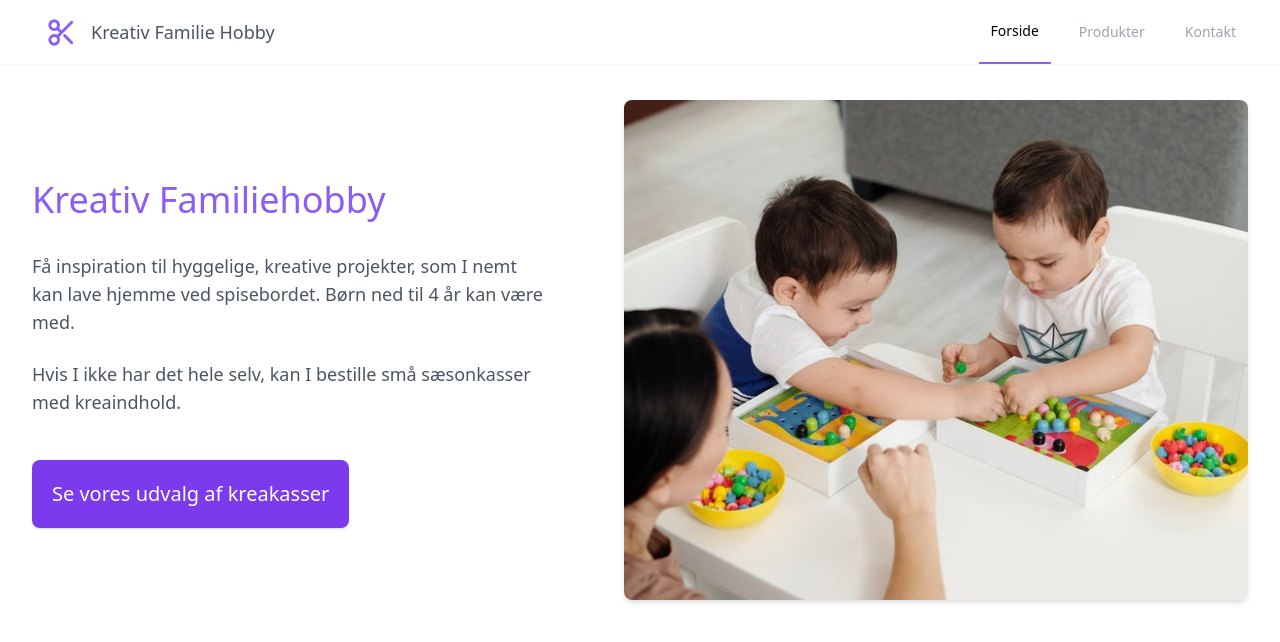
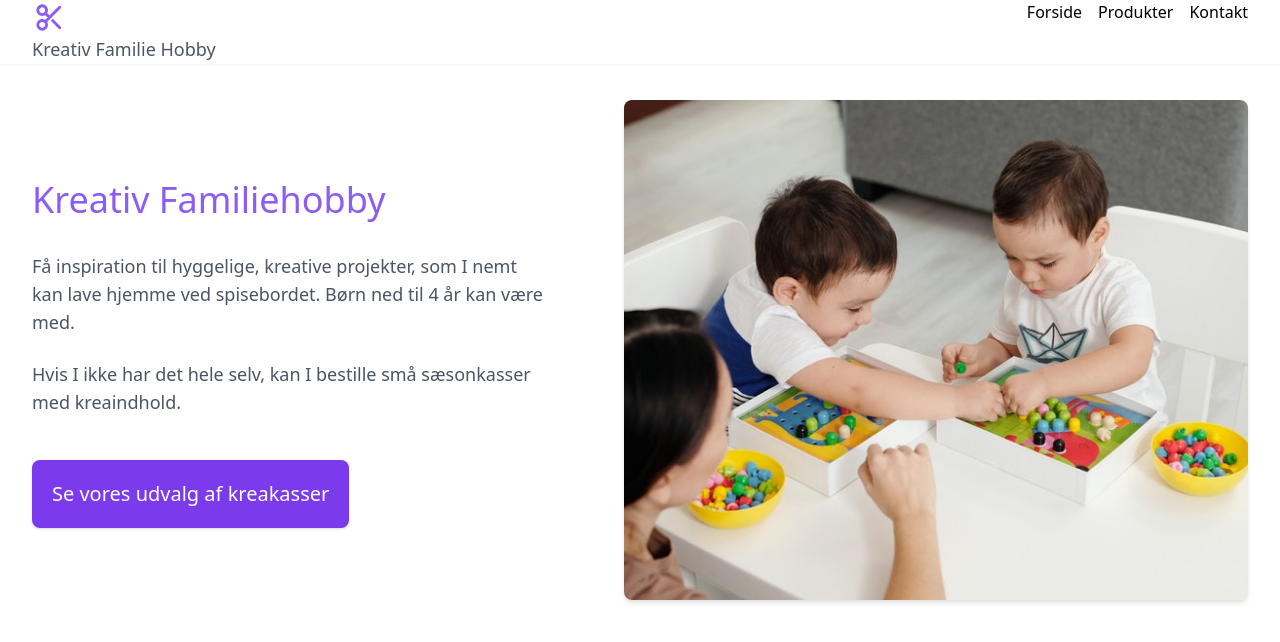
Before and after one commit to RoWaBo/familie-hobby-next-app, a Next.js app: page / in a window 1280 px wide. Shown: the top 642 px of the page. Built offline with nearby package versions, Linux system fonts and the light colour scheme.

Commit message:
Created MyLink

```diff
--- a/components/MyLink.tsx
+++ b/components/MyLink.tsx
@@ -1,4 +1,3 @@
-import { useRouter } from 'next/dist/client/router';
 import Link from 'next/link'
 
 type MyLinkProps = {
@@ -7,19 +6,13 @@ type MyLinkProps = {
 }
 
 const MyLink: React.FC<MyLinkProps> = ({ href, children, className, ...props }) => {
-    const router = useRouter()
-
-    const linkIsActive = router.route === href
-
-    const activePassiveStyle = linkIsActive ? 'border-b-2 border-primary' : 'text-gray-400'
-
     return (
         <Link
             href={href}
             {...props}
         >
             <a
-                className={`flex items-center px-3 py-2 text-sm font-medium w-full hover:bg-gray-100 hover:text-black ${className} ${activePassiveStyle}`}>
+                className={`${className}`}>
                 {children}
             </a>
         </Link>
```
